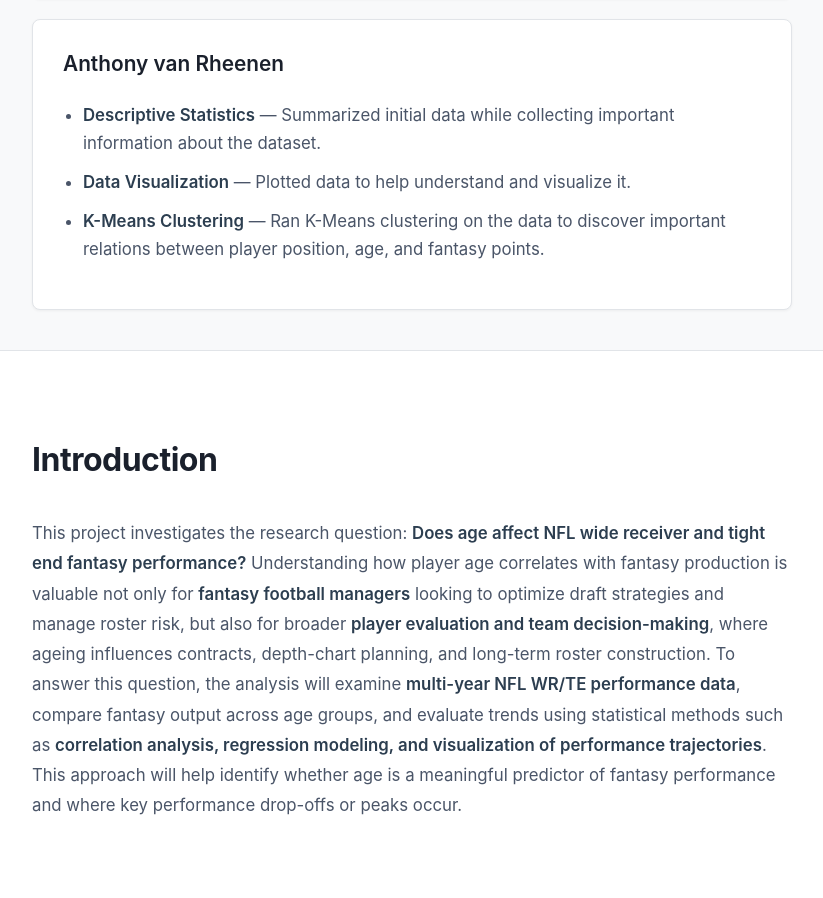
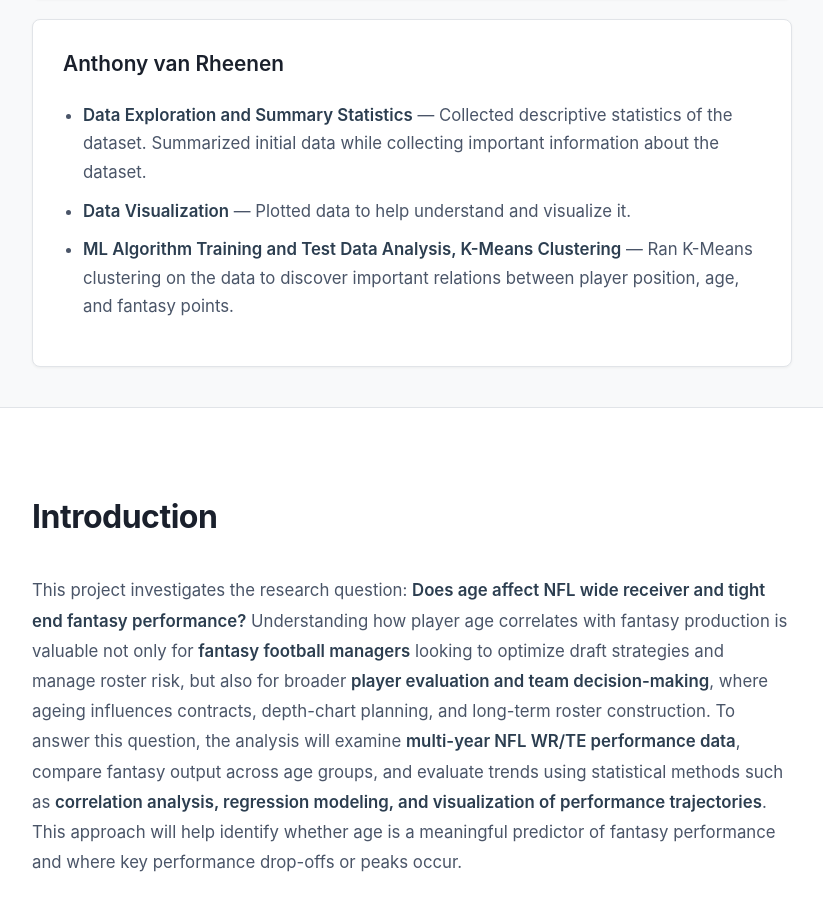
Before and after one commit to Natanel-solomonov/CMSC320Project, a React (Create React App) app: page / in a window 1280 px wide. Shown: the part 1690-2588 px from the top of the page, without its empty margins (228-1051 px from the left). Built offline with nearby package versions, Linux system fonts and the light colour scheme.

Commit message:
Updates Anthony contributions

```diff
--- a/src/App.js
+++ b/src/App.js
@@ -53,9 +53,9 @@ function App() {
           <div className="contribution-item">
             <h3>Anthony van Rheenen</h3>
             <ul>
-              <li><strong>Descriptive Statistics</strong> — Summarized initial data while collecting important information about the dataset.</li>
+              <li><strong>Data Exploration and Summary Statistics</strong> — Collected descriptive statistics of the dataset. Summarized initial data while collecting important information about the dataset.</li>
               <li><strong>Data Visualization</strong> — Plotted data to help understand and visualize it.</li>
-              <li><strong>K-Means Clustering</strong> — Ran K-Means clustering on the data to discover important relations between player position, age, and fantasy points.</li>
+              <li><strong>ML Algorithm Training and Test Data Analysis, K-Means Clustering</strong> — Ran K-Means clustering on the data to discover important relations between player position, age, and fantasy points.</li>
               {/*         COPY AND PASTE THIS FORMAT TO ADD MORE POINTS:   <li><strong> main point </strong> desciption     */}
             </ul>
           </div>
```
